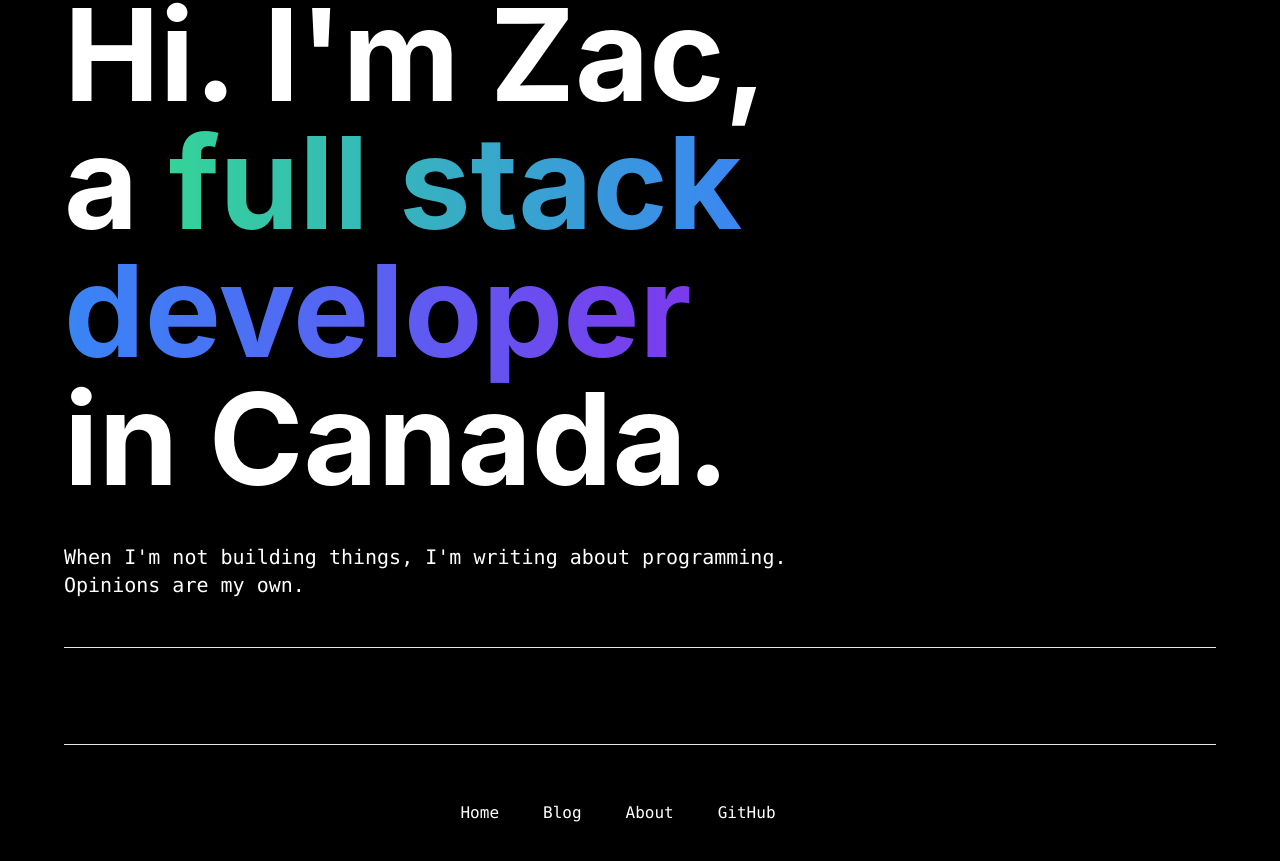
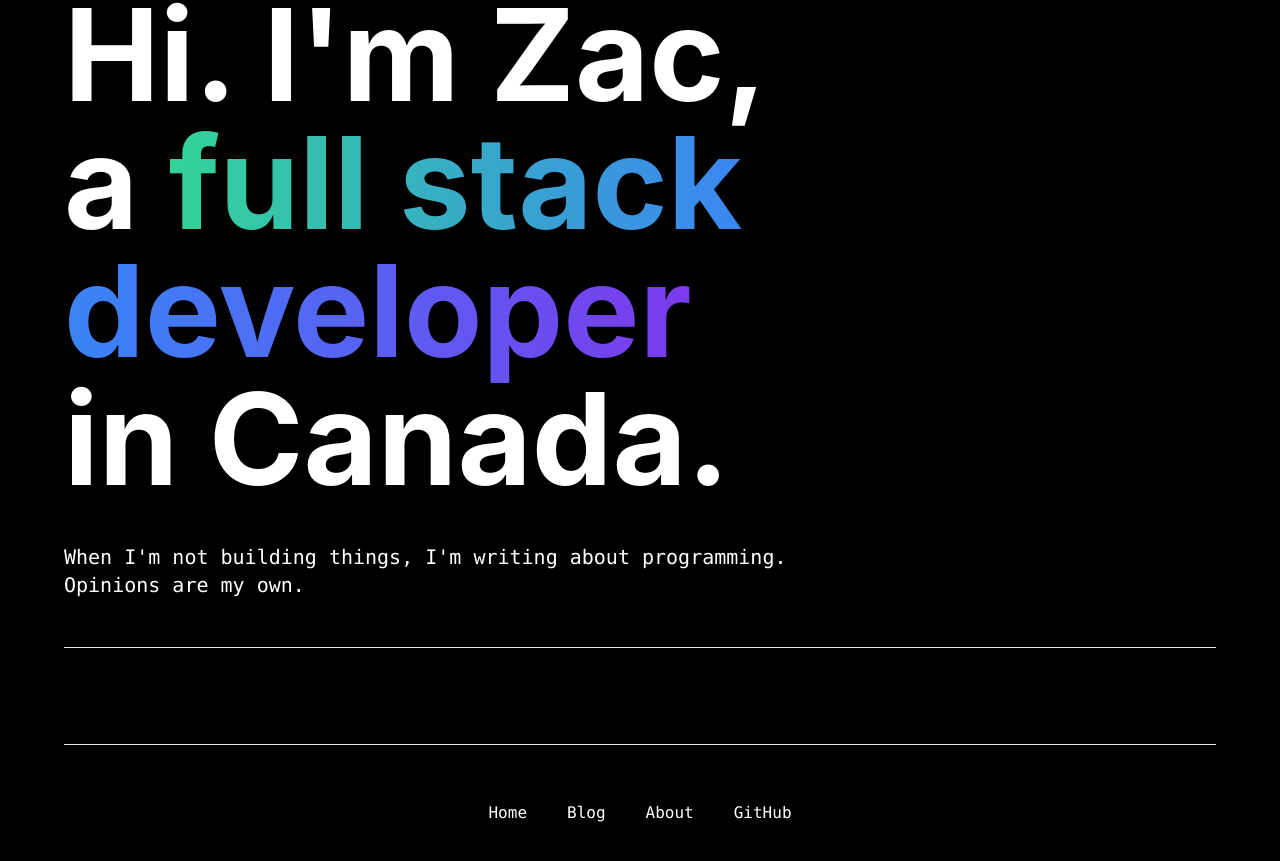
Before and after one commit to sandypockets/sandypockets-blog, a Next.js app: page / in a window 1280 px wide. Shown: the part 137-998 px from the top of the page. Built offline with nearby package versions, Linux system fonts and the light colour scheme; a web font is replaced by a local one.

Commit message:
Add GitHub link, fix centering

```diff
--- a/components/layout/Footer.jsx
+++ b/components/layout/Footer.jsx
@@ -1,5 +1,4 @@
 import Link from "next/link";
-import SectionSeparator from "../utility/SectionSeparator";
 
 const footerItems = [
   {
@@ -16,7 +15,7 @@ const footerItems = [
   },
   {
     name: "GitHub",
-    href: "/"
+    href: "https://github.com/sandypockets"
   },
 ]
 
@@ -25,7 +24,7 @@ export default function Footer() {
     <footer className="w-full flex justify-center bg-black text-white pb-14 pt-2 font-mono">
       {footerItems.map((item) => (
         <Link key={item.name} href={item.href}>
-          <a className="mr-11 nav-hover">{item.name}</a>
+          <a className="mx-5 nav-hover">{item.name}</a>
         </Link>
       ))}
     </footer>
```
